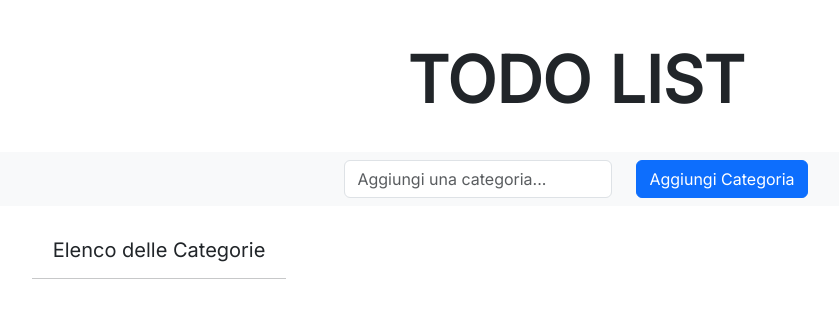
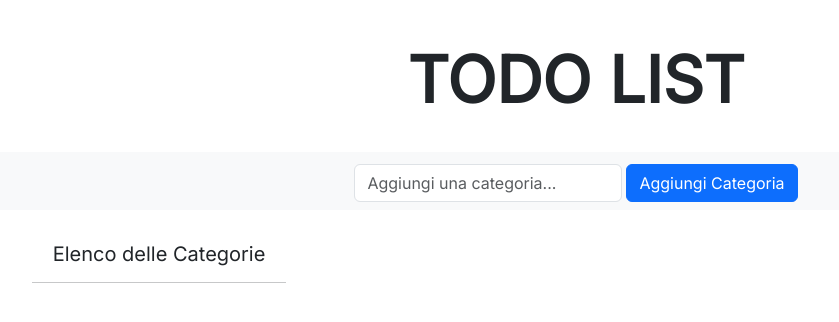
Before and after one commit to giorgioGTelian/todoapp, a React (Create React App) app: page / in a window 1280 px wide. Shown: the top 322 px of the page, without its empty margins (64-903 px from the left). Built offline with nearby package versions, Linux system fonts and the light colour scheme.

Commit message:
finished code

```diff
--- a/src/App.css
+++ b/src/App.css
@@ -22,17 +22,3 @@
   width: 100%;
   z-index: 100;
 }
-/**/
-.App-logo {
-  height: 40vmin;
-  pointer-events: none;
-}
-
-@media (prefers-reduced-motion: no-preference) {
-  .App-logo {
-    animation: App-logo-spin infinite 20s linear;
-  }
-}
-button {
-  color: #585858;
-}
--- a/src/App.js
+++ b/src/App.js
@@ -10,10 +10,15 @@ import Form from 'react-bootstrap/Form';
 import Row from 'react-bootstrap/Row';
 import Col from 'react-bootstrap/Col';
 
+/**
+ * Represents the main component of the TODO app.
+ * @returns {JSX.Element} The JSX element representing the App component.
+ */
 const App = () => {
   const [categories, setCategories] = useState([]);
   const [newCategoryTitle, setNewCategoryTitle] = useState('');
 
+  /* storage */
   useEffect(() => {
   const categoriesFromStorage = localStorage.getItem('categories');
   if (categoriesFromStorage) {
@@ -25,6 +30,7 @@ const App = () => {
   localStorage.setItem('categories', JSON.stringify(categories));
   }, [categories]);
 
+  /* functions */
   const addCategory = () => {
   if (newCategoryTitle !== '') {
   setCategories([...categories, { id: Date.now(), title: newCategoryTitle, tasks: [] }]);
@@ -74,9 +80,9 @@ const App = () => {
         }
       })
     );
-   };
+  };
 
-   const toggleComplete = (categoryId, taskId) => {
+  const toggleComplete = (categoryId, taskId) => {
     setCategories(
       categories.map((category) => {
         if (category.id === categoryId) {
@@ -91,17 +97,16 @@ const App = () => {
         }
       })
     );
-   };
+  };
 
- /* TODO REFRACTOR CODE */
   return (
     <>
     <div className="main_content">
   <PageTitle>TODO List</PageTitle>
   <Navbar className="bg-body-tertiary justify-content-between navbar.header">
-      <Form inline className='d-flex justify-content-center w-100'>
+      <Form inline className='g-1 d-flex justify-content-center w-100'>
         <Row>
-          <Col xs="auto">
+          <Col xs="auto" className='justify-content-center g-1'>
             <Form.Control
               type="text"
               placeholder="Aggiungi una categoria..."
@@ -110,7 +115,7 @@ const App = () => {
               className="me-2"
             />
           </Col>
-          <Col xs="auto">
+          <Col xs="auto" className='justify-content-center g-1'>
           <Button variant="primary" onClick={addCategory}>
         Aggiungi Categoria
         </Button>
```
Also changed, not shown: src/components/AllTabs.js (+11 -0 lines), src/components/Category.js (+12 -0 lines), src/components/Task.js (+10 -0 lines).
